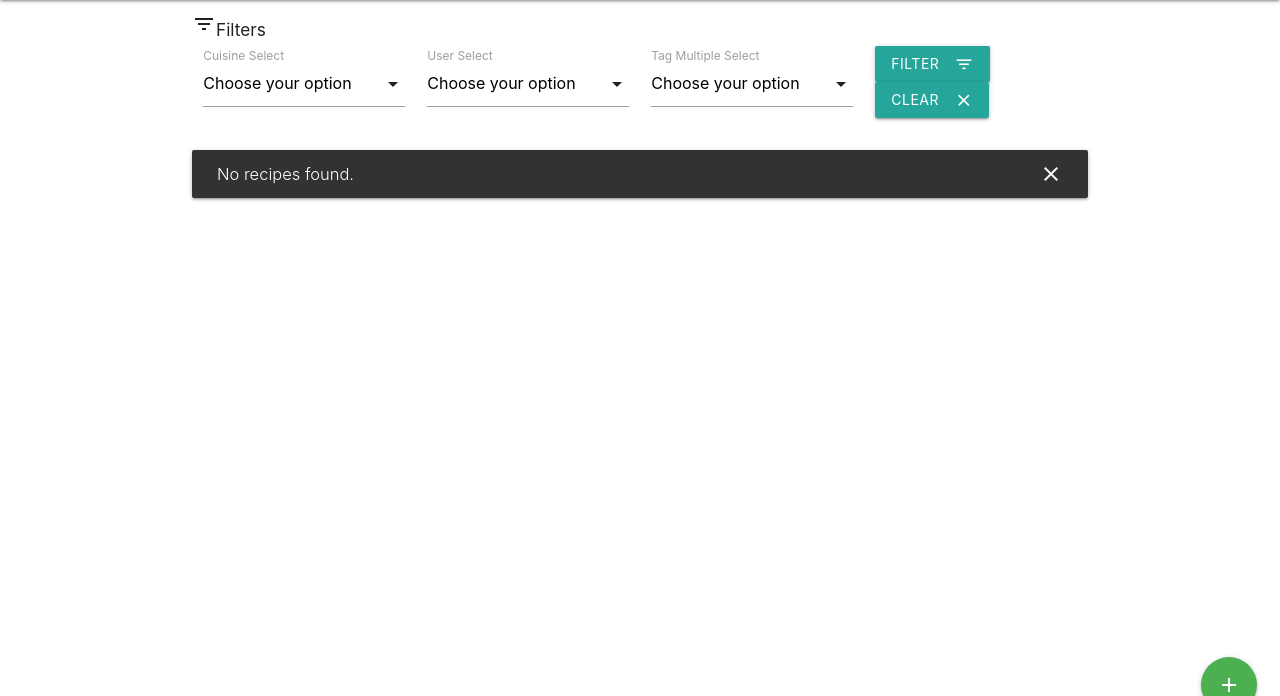
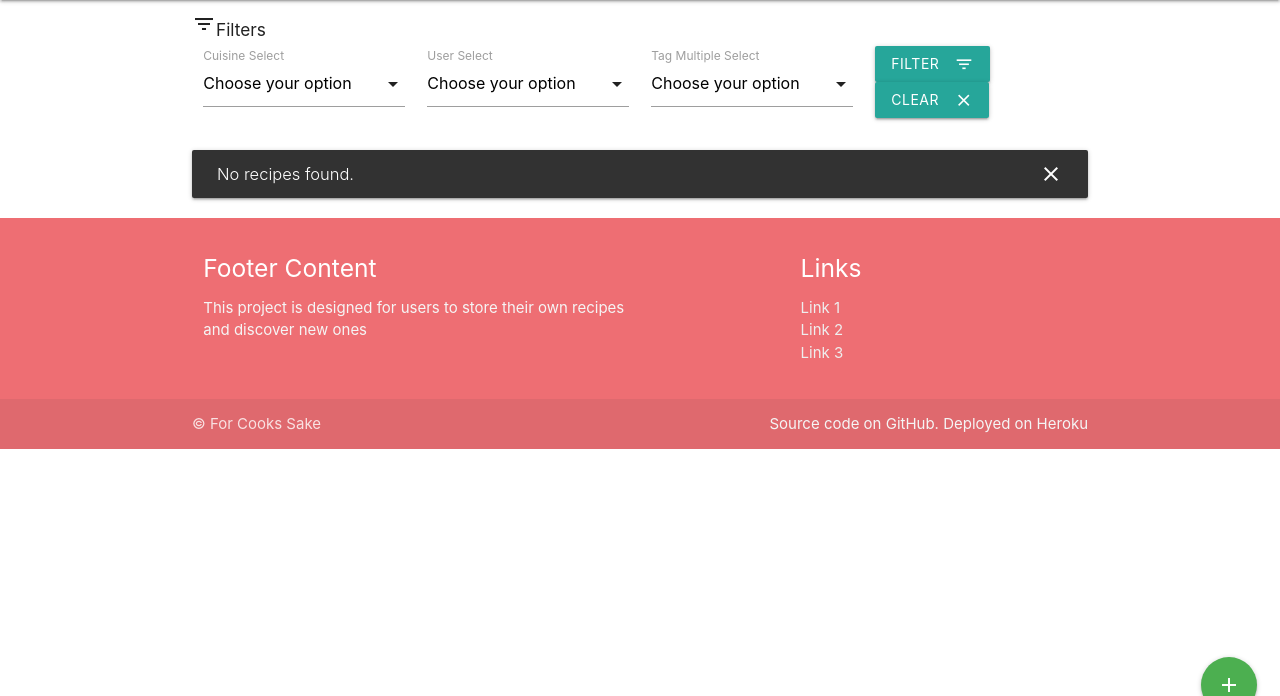
Before and after one commit to Beibhinn/data-milestone-project, a Flask app: page /get_recipes in a window 1280 px wide. Shown: the part 64-760 px from the top of the page. Run offline with Flask 2, Linux system fonts and the light colour scheme; data that the repository does not hold is empty; some libraries are stand-ins or nearby versions.

Commit message:
Add like counter

```diff
--- a/app.py
+++ b/app.py
@@ -42,7 +42,7 @@ def get_recipes():
                            recipes=mongo.db.recipes.find(recipe_filter),
                            cuisines=mongo.db.cuisine.find(),
                            users=mongo.db.users.find(),
-                           tags=mongo.db.tags.find(),)
+                           tags=mongo.db.tags.find())
 
 
 @app.route('/login', methods=["POST", "GET"])
--- a/templates/base.html
+++ b/templates/base.html
@@ -20,7 +20,8 @@
         </ul>
         <div class="right">
             {% if 'username' in session %}
-            <a href="{{url_for('user_account', user_name=session['username'])}}">{{ session['username'] }}<i class="material-icons" style="display: inline-block">account_circle</i></a>
+            <a href="{{url_for('user_account', user_name=session['username'])}}">{{ session['username'] }}<i
+                    class="material-icons" style="display: inline-block">account_circle</i></a>
             {% else %}
             <a class="waves-effect waves-light btn" href="{{ url_for('login') }}">Sign in</a>
             <a class="waves-effect waves-light btn" href="{{ url_for('register') }}">Register</a>
@@ -41,6 +42,31 @@
 <div class="container">
     {% block content %} {% endblock %}
 </div>
+<footer class="page-footer">
+    <div class="container">
+        <div class="row">
+            <div class="col l6 s12">
+                <h5 class="white-text">Footer Content</h5>
+                <p class="grey-text text-lighten-4">This project is designed for users to store their own recipes and discover new ones</p>
+            </div>
+            <div class="col l4 offset-l2 s12">
+                <h5 class="white-text">Links</h5>
+                <ul>
+                    <li><a class="grey-text text-lighten-3" href="#!">Link 1</a></li>
+                    <li><a class="grey-text text-lighten-3" href="#!">Link 2</a></li>
+                    <li><a class="grey-text text-lighten-3" href="#!">Link 3</a></li>
+                </ul>
+            </div>
+        </div>
+    </div>
+    <div class="footer-copyright">
+        <div class="container">
+            © For Cooks Sake
+            <a class="grey-text text-lighten-4 right" href="#!">Source code on GitHub. Deployed on Heroku</a>
+        </div>
+    </div>
+</footer>
+
 
 <script src="https://cdnjs.cloudflare.com/ajax/libs/jquery/3.2.1/jquery.min.js"></script>
 <script src="https://cdnjs.cloudflare.com/ajax/libs/materialize/1.0.0/js/materialize.min.js"></script>
@@ -77,7 +103,7 @@
         event.target.parentElement.remove()
     });
 
-    $(document).ready(function(){
+    $(document).ready(function () {
         $('.tabs').tabs();
     });
 </script>
--- a/templates/recipes.html
+++ b/templates/recipes.html
@@ -57,6 +57,7 @@
             </div>
             <div class="card-action">
                 <a href="{{url_for('view_recipe', recipe_id=recipe._id)}}">Full recipe</a>
+                <div class="right">{{ recipe.likes|length }} likes</div>
             </div>
             <div class="card-reveal">
                     <span class="card-title grey-text text-darken-4">{{recipe.title}}<i
```
Lines whose indentation alone changed are shown as unchanged.
